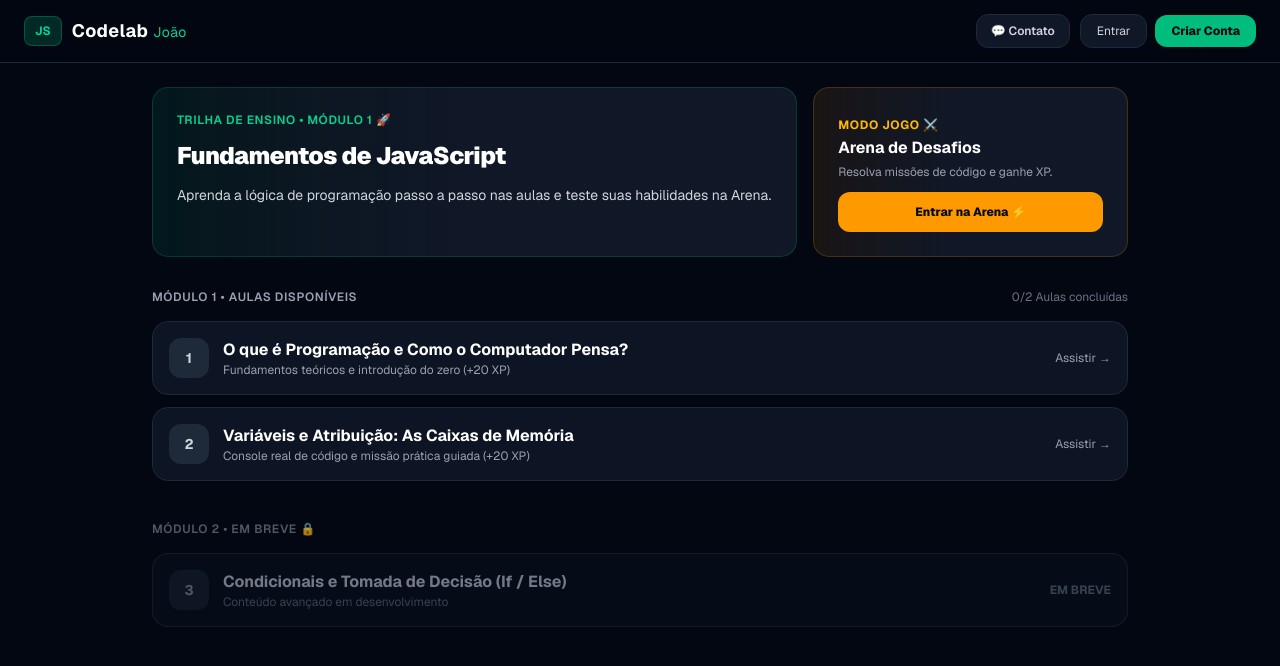
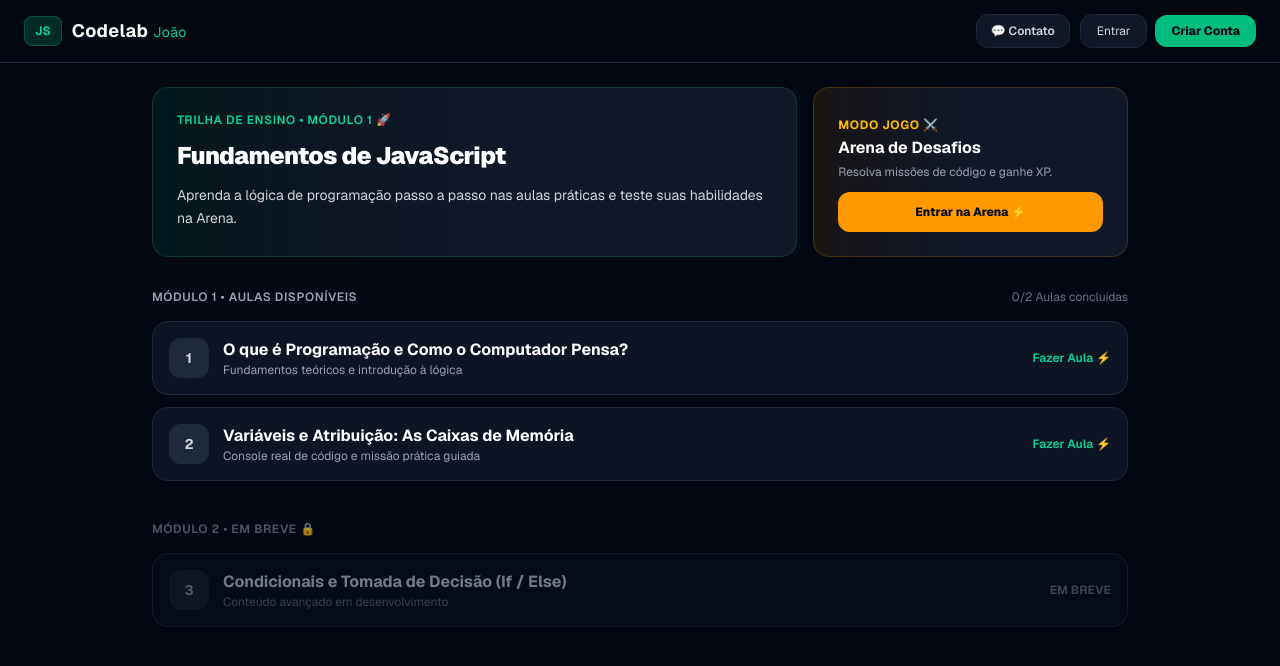
Before and after one commit to jvtsilva/codelab-joao, a Next.js app: page /dashboard in a window 1280 px wide. Shown: the top 666 px of the page. Built offline with nearby package versions, Linux system fonts and the light colour scheme; no server answers.

Commit message:
feat: atualização da página desafios

```diff
--- a/src/app/dashboard/page.tsx
+++ b/src/app/dashboard/page.tsx
@@ -77,7 +77,7 @@ export default function DashboardPage() {
           <div className="sm:col-span-2 space-y-3 bg-gradient-to-r from-emerald-500/10 via-gray-900 to-gray-900 border border-emerald-500/20 p-5 sm:p-6 rounded-2xl">
             <span className="text-xs font-semibold tracking-wider text-emerald-400 uppercase block">Trilha de Ensino • Módulo 1 🚀</span>
             <h2 className="text-xl sm:text-2xl font-black text-white tracking-tight">Fundamentos de JavaScript</h2>
-            <p className="text-gray-300 text-xs sm:text-sm leading-relaxed">Aprenda a lógica de programação passo a passo nas aulas e teste suas habilidades na Arena.</p>
+            <p className="text-gray-300 text-xs sm:text-sm leading-relaxed">Aprenda a lógica de programação passo a passo nas aulas práticas e teste suas habilidades na Arena.</p>
           </div>
           <div className="bg-gradient-to-r from-amber-500/10 via-gray-900 to-gray-900 border border-amber-500/20 p-5 sm:p-6 rounded-2xl flex flex-col justify-between space-y-3">
             <div className="space-y-1">
@@ -101,10 +101,10 @@ export default function DashboardPage() {
                 <div className={`w-10 h-10 rounded-xl flex items-center justify-center font-bold text-sm ${lessonOneCompleted ? 'bg-emerald-500 text-gray-950' : 'bg-gray-800 text-gray-300'}`}>{lessonOneCompleted ? '✓' : '1'}</div>
                 <div>
                   <h4 className="font-bold text-sm sm:text-base text-white group-hover:text-emerald-400 transition truncate">O que é Programação e Como o Computador Pensa?</h4>
-                  <p className="text-xs text-gray-400">Fundamentos teóricos e introdução do zero (+20 XP)</p>
+                  <p className="text-xs text-gray-400">Fundamentos teóricos e introdução à lógica</p>
                 </div>
               </div>
-              <span className="text-xs text-gray-400 group-hover:text-emerald-400">Assistir →</span>
+              <span className="text-xs font-semibold text-emerald-400 group-hover:underline shrink-0">Fazer Aula ⚡</span>
             </Link>
 
             <Link href="/dashboard/aula/2" className="p-4 rounded-2xl border bg-gray-900/80 border-gray-800 hover:border-emerald-500/50 transition flex items-center justify-between gap-3 cursor-pointer group block">
@@ -112,10 +112,10 @@ export default function DashboardPage() {
                 <div className={`w-10 h-10 rounded-xl flex items-center justify-center font-bold text-sm ${lessonTwoCompleted ? 'bg-emerald-500 text-gray-950' : 'bg-gray-800 text-gray-300'}`}>{lessonTwoCompleted ? '✓' : '2'}</div>
                 <div>
                   <h4 className="font-bold text-sm sm:text-base text-white group-hover:text-emerald-400 transition truncate">Variáveis e Atribuição: As Caixas de Memória</h4>
-                  <p className="text-xs text-gray-400">Console real de código e missão prática guiada (+20 XP)</p>
+                  <p className="text-xs text-gray-400">Console real de código e missão prática guiada</p>
                 </div>
               </div>
-              <span className="text-xs text-gray-400 group-hover:text-emerald-400">Assistir →</span>
+              <span className="text-xs font-semibold text-emerald-400 group-hover:underline shrink-0">Fazer Aula ⚡</span>
             </Link>
           </div>
         </div>
```
